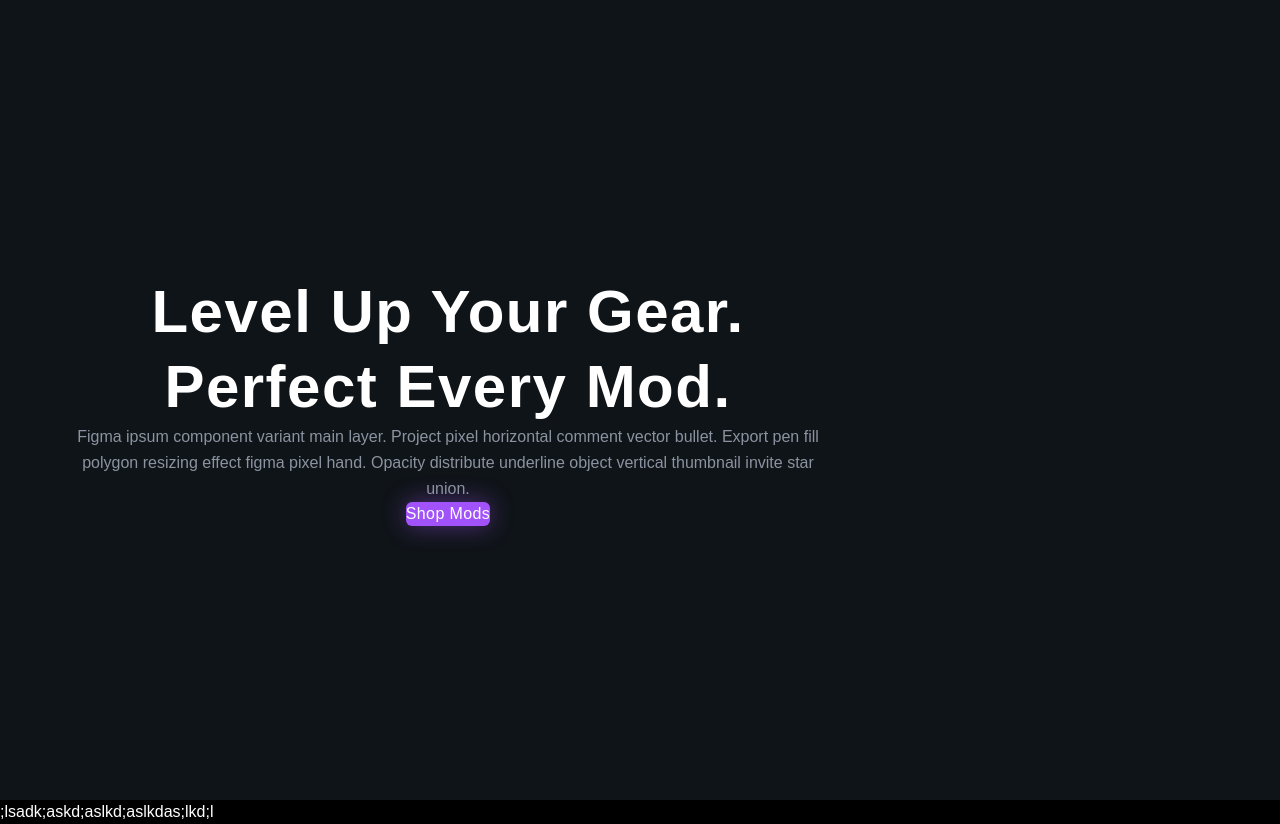
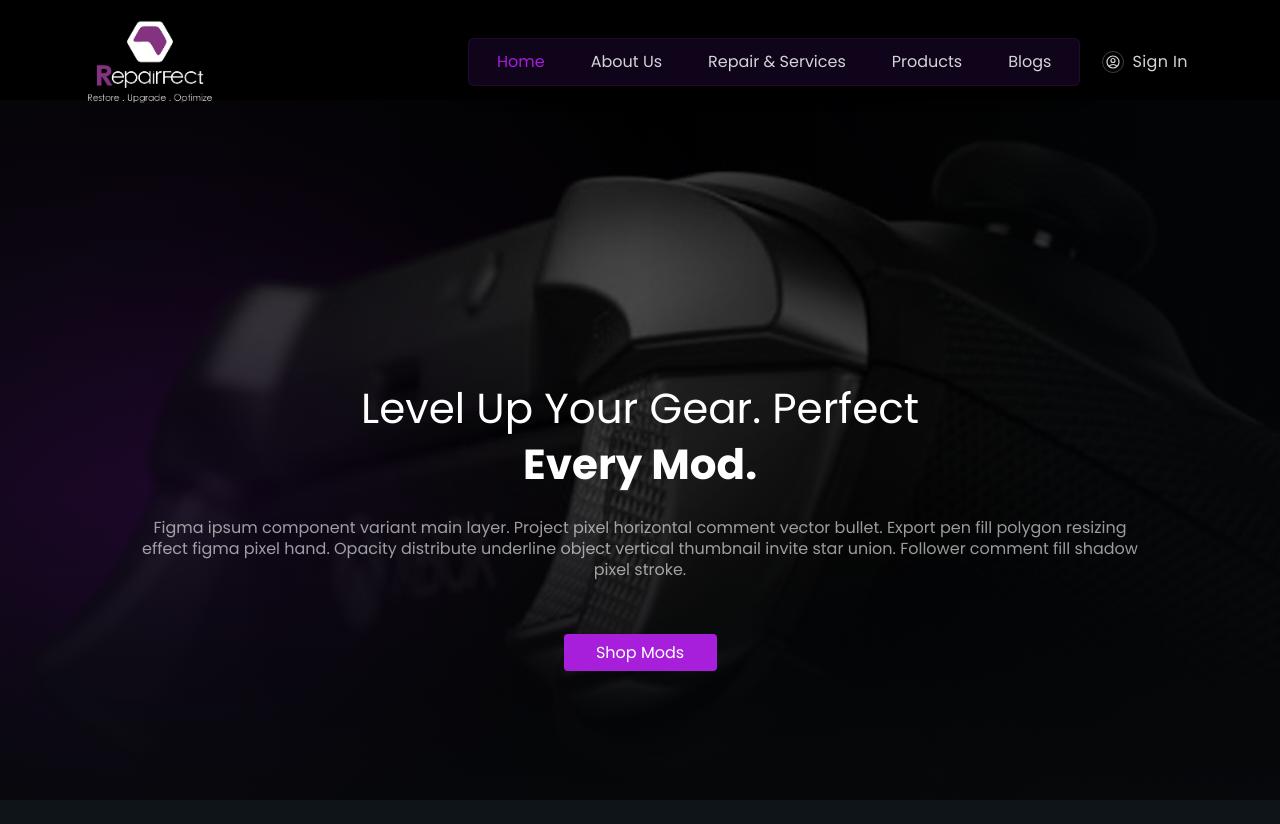
Before and after one commit to akash-547/Repairfect-ecommerce, a Next.js app: page / in a window 1280 px wide. After the commit the page ends 800 px from the top, so only its background shows below. Built offline with nearby package versions, Linux system fonts and the light colour scheme.

Commit message:
feat:hero-section and navbar

```diff
--- a/app/globals.css
+++ b/app/globals.css
@@ -1,17 +1,19 @@
 @import "tailwindcss";
 
-*{
-  margin:0;
-  padding:0;
-  box-sizing:border-box;
+
+
+html,
+body {
+  width: 100%;
+  height: 100%;
+
+  background-color: #0f1418;
+  color: #ffffff;
+  font-family: Arial, Helvetica, sans-serif;
+  overflow-x: hidden;
 }
 
-html,
-body{
-  width:100%;
-  min-height:100%;
-  overflow-x:hidden;
-  background:black;
-  color:white;
-  font-family:Arial, Helvetica, sans-serif;
+body > div:first-child {
+  width: 100%;
+  height: 100%;
 }
--- a/app/layout.js
+++ b/app/layout.js
@@ -1,13 +1,21 @@
-// app/layout.js
 import Navbar from '@/components/layouts/Navbar';
 import Footer from '@/components/layouts/Footer';
 import '@/app/globals.css';
+// 1. Google Font se Poppins import karein
+import { Poppins } from 'next/font/google';
+
+// 2. Poppins ko configure karein (Weights and Subsets)
+const poppins = Poppins({
+  subsets: ['latin'],
+  weight: ['400', '500', '600', '700'],
+  variable: '--font-poppins', // Custom Tailwind variable ke liye
+});
 
 export default function RootLayout({ children }) {
   return (
     <html lang="en" suppressHydrationWarning>
-      {/* Add suppressHydrationWarning here too to catch the body attribute injection */}
-      <body className=" text-white antialiased" suppressHydrationWarning>
+      {/* 3. className mein poppins.className ko inject kar dein */}
+      <body className={`${poppins.className} text-white antialiased`} suppressHydrationWarning>
         <Navbar />
         <main>{children}</main>
         <Footer />
--- a/components/layouts/Navbar.jsx
+++ b/components/layouts/Navbar.jsx
@@ -1,11 +1,117 @@
-import React from 'react'
+"use client";
+import { useState } from "react";
+import Image from "next/image";
+import Link from "next/link";
+import Container from "../shared/Container";
 
-const Navbar = () => {
+export default function Navbar() {
+  const [isOpen, setIsOpen] = useState(false);
+
   return (
-    <div>
+    <>
+      {/* 1. Main Navbar Header Block (Exactly 100px Height, Solid Black Background) */}
+      <nav className="w-full h-[100px] bg-[#000000] pt-6 z-50 flex items-center shadow-none select-none relative">
+        <Container>
+          {/* max-w-[1200px] aligned. Mobile par justify-between aur desktop par justify-start layout */}
+          <div className="max-w-[1200px] mx-auto flex items-center justify-between lg:justify-start px-4 w-full">
 
-    </div>
-  )
+            {/* Brand Logo */}
+            <Link href="/" className="flex items-center transition-transform active:scale-98 shrink-0">
+              <Image
+                src="/assets/logo.png"
+                alt="RepairFect Logo"
+                width={140}
+                height={50}
+                className="object-contain"
+                priority
+              />
+            </Link>
+
+            {/* Desktop View Elements - Hidden on mobile, visible on desktop (lg) matching your exact 248px space */}
+            <div className="hidden lg:flex items-center gap-[22px] ml-[248px]">
+
+              {/* Center Navigation Pill */}
+              <div className="flex items-center bg-[#130620]/80 backdrop-blur-xl rounded-md border border-purple-500/10 shadow-[0_4px_20px_rgba(0,0,0,0.4)] pt-[15px] pb-[15px] pl-[28px] pr-[28px] gap-[46px]">
+                <Link href="/" className="text-[#A71EDB] font-normal transition-colors text-[16px] leading-[100%] tracking-[0%]">
+                  Home
+                </Link>
+                <Link href="#about" className="text-zinc-300 hover:text-white font-normal transition-colors text-[16px] leading-[100%] tracking-[0%]">
+                  About Us
+                </Link>
+                <Link href="#repair" className="text-zinc-300 hover:text-white font-normal transition-colors text-[16px] leading-[100%] tracking-[0%]">
+                  Repair & Services
+                </Link>
+                <Link href="#products" className="text-zinc-300 hover:text-white font-normal transition-colors text-[16px] leading-[100%] tracking-[0%]">
+                  Products
+                </Link>
+                <Link href="#blogs" className="text-zinc-300 hover:text-white font-normal transition-colors text-[16px] leading-[100%] tracking-[0%]">
+                  Blogs
+                </Link>
+              </div>
+
+              {/* Profile Sign In */}
+              <Link href="/signin" className="flex items-center gap-2 text-zinc-300 hover:text-white text-[16px] font-normal leading-none transition-all group active:scale-95 shrink-0">
+                <div className="p-0.5 rounded-full border border-zinc-700 group-hover:border-zinc-400 transition-colors">
+                  <svg
+                    xmlns="http://www.w3.org/2000/svg"
+                    fill="none"
+                    viewBox="0 0 24 24"
+                    strokeWidth={1.8}
+                    stroke="currentColor"
+                    className="w-4 h-4"
+                  >
+                    <path strokeLinecap="round" strokeLinejoin="round" d="M17.982 18.725A7.488 7.488 0 0 0 12 15.75a7.488 7.488 0 0 0-5.982 2.975m11.963 0a9 9 0 1 0-11.963 0m11.963 0A8.966 8.966 0 0 1 12 21a8.966 8.966 0 0 1-5.982-2.275M15 9.75a3 3 0 1 1-6 0 3 3 0 0 1 6 0Z" />
+                  </svg>
+                </div>
+                <span className="tracking-wide">Sign In</span>
+              </Link>
+            </div>
+
+            {/* Mobile Hamburger Button Trigger - cursor-pointer added */}
+            <button
+              onClick={() => setIsOpen(!isOpen)}
+              className="lg:hidden p-2 text-zinc-300 hover:text-white focus:outline-none transition-colors duration-200 z-50 cursor-pointer"
+              aria-label="Toggle Menu"
+            >
+              {isOpen ? (
+                <svg className="w-6 h-6" fill="none" stroke="currentColor" viewBox="0 0 24 24">
+                  <path strokeLinecap="round" strokeLinejoin="round" strokeWidth="2" d="M6 18L18 6M6 6l12 12"/>
+                </svg>
+              ) : (
+                <svg className="w-6 h-6" fill="none" stroke="currentColor" viewBox="0 0 24 24">
+                  <path strokeLinecap="round" strokeLinejoin="round" strokeWidth="2" d="M4 6h16M4 12h16M4 18h16"/>
+                </svg>
+              )}
+            </button>
+
+          </div>
+        </Container>
+      </nav>
+
+      {/* 2. Mobile Responsive Dropdown Slide Panel Layout */}
+      <div className={`fixed inset-0 z-40 lg:hidden transition-opacity duration-300 ${isOpen ? "opacity-100 pointer-events-auto" : "opacity-0 pointer-events-none"}`}>
+        {/* Soft Background Blur Overlay */}
+        <div className="absolute inset-0 bg-black/60 backdrop-blur-sm" onClick={() => setIsOpen(false)} />
+
+        {/* Dropdown Menu Block Content Panel */}
+        <div className={`absolute top-[100px] left-0 w-full bg-[#130620] border-b border-purple-500/10 p-6 flex flex-col gap-5 transform transition-transform duration-300 ${isOpen ? "translate-y-0" : "-translate-y-full"}`}>
+          <Link href="/" onClick={() => setIsOpen(false)} className="text-[#A71EDB] text-lg font-medium tracking-wide">Home</Link>
+          <Link href="#about" onClick={() => setIsOpen(false)} className="text-zinc-300 text-lg font-normal tracking-wide">About Us</Link>
+          <Link href="#repair" onClick={() => setIsOpen(false)} className="text-zinc-300 text-lg font-normal tracking-wide">Repair & Services</Link>
+          <Link href="#products" onClick={() => setIsOpen(false)} className="text-zinc-300 text-lg font-normal tracking-wide">Products</Link>
+          <Link href="#blogs" onClick={() => setIsOpen(false)} className="text-zinc-300 text-lg font-normal tracking-wide">Blogs</Link>
+
+          <div className="h-[1px] bg-zinc-800 my-1" />
+
+          {/* Mobile Profile Sign In */}
+          <Link href="/signin" onClick={() => setIsOpen(false)} className="flex items-center gap-2 text-zinc-300 text-lg font-normal">
+            <svg xmlns="http://www.w3.org/2000/svg" fill="none" viewBox="0 0 24 24" strokeWidth={1.8} stroke="currentColor" className="w-5 h-5">
+              <path strokeLinecap="round" strokeLinejoin="round" d="M17.982 18.725A7.488 7.488 0 0 0 12 15.75a7.488 7.488 0 0 0-5.982 2.975m11.963 0a9 9 0 1 0-11.963 0m11.963 0A8.966 8.966 0 0 1 12 21a8.966 8.966 0 0 1-5.982-2.275M15 9.75a3 3 0 1 1-6 0 3 3 0 0 1 6 0Z" />
+            </svg>
+            Sign In
+          </Link>
+        </div>
+      </div>
+    </>
+  );
 }
-
-export default Navbar
--- a/components/shared/Container.jsx
+++ b/components/shared/Container.jsx
@@ -1,11 +1,11 @@
-import React from 'react'
+import React from 'react';
 
-const Container = () => {
+const Container = ({ children, className = '' }) => {
   return (
-    <div>
+    <div className={`max-w-[1440px] mx-auto px-4 md:px-8 lg:px-16 w-full ${className}`}>
+      {children}
+    </div>
+  );
+};
 
-    </div>
-  )
-}
-
-export default Container
+export default Container;
--- a/features/landing/components/AboutSection.jsx
+++ b/features/landing/components/AboutSection.jsx
@@ -3,7 +3,7 @@ import React from 'react'
 const AboutSection = () => {
   return (
     <div>
-      ;lsadk;askd;aslkd;aslkdas;lkd;l
+
     </div>
   )
 }
--- a/features/landing/components/HeroSection.jsx
+++ b/features/landing/components/HeroSection.jsx
@@ -1,58 +1,58 @@
 import Image from "next/image";
+import Container from "../../../components/shared/Container";
 
 export default function HeroSection() {
   return (
-    <section className="relative min-h-screen w-full flex items-center justify-center overflow-hidden bg-[#0f1418]">
+    <section className="relative w-full min-h-screen flex items-center justify-center overflow-hidden bg-[#07090c]">
 
-      {/* Background Image */}
-      <div className="absolute inset-0 -z-10">
-
+      {/* Layer 1: Background Asset & Gradients */}
+      <div className="absolute inset-0 z-0">
         <Image
           src="/assets/heroSectionBg.png"
           alt="RepairFect Hero Background"
           fill
           priority
-          className="object-cover object-center scale-105"
+          sizes="100vw"
+          className="object-cover object-center pointer-events-none select-none brightness-[0.80]"
         />
 
-        {/* Purple Glow */}
-        <div className="absolute top-1/4 -left-24 w-[500px] h-[500px] bg-purple-900/25 blur-[140px] rounded-full pointer-events-none" />
+        {/* Ambient Left Neon Purple Radial Backdrop Glow */}
+        <div className="absolute top-1/4 -left-36 w-[550px] h-[550px] bg-purple-600/20 blur-[130px] rounded-full pointer-events-none" />
 
-        {/* Dark Overlay */}
-        <div className="absolute inset-0 bg-black/40" />
-
-        {/* Gradient Overlay */}
-        <div className="absolute inset-0 bg-gradient-to-b from-transparent via-[#0f1418]/60 to-[#0f1418]" />
-
+        {/* Immersive Dark Shadow Overlays */}
+        <div className="absolute inset-0 bg-black/40 pointer-events-none" />
+        <div className="absolute inset-0 bg-gradient-to-b from-black/30 via-transparent to-[#07090c] pointer-events-none" />
+        <div className="absolute inset-0 bg-gradient-to-r from-[#07090c]/50 via-transparent to-[#07090c]/50 pointer-events-none" />
       </div>
 
-      {/* Hero Content */}
-      <div className="w-full max-w-7xl mx-auto px-4">
+      {/* Layer 2: Main Layout Content */}
+      <div className="relative z-10 w-full pt-[100px] pb-12">
+        <Container>
+          <div className="max-w-[1200px] mx-auto text-center flex flex-col items-center">
 
-        <div className="max-w-4xl mx-auto text-center space-y-6 pt-24 flex flex-col items-center">
-
-          <h1 className="text-4xl md:text-6xl font-bold tracking-wide text-white leading-tight">
-            Level Up Your Gear.
-            <span className="block mt-1">
-              Perfect Every Mod.
-            </span>
+            {/* Core Typography Heading - 42px on Desktop with 134% line-height */}
+            <h1 className="text-3xl sm:text-4xl lg:text-[42px] font-normal text-white text-center leading-[1.34] tracking-normal">
+              Level Up Your Gear. Perfect
+              <span className="block font-bold  text-white">Every Mod.</span>
             </h1>
 
-          <p className="max-w-3xl text-gray-400 text-sm md:text-base leading-relaxed font-light opacity-90">
+            {/* Content Subtext Description - Font-light (300 weight), 16px size, 0.6 Opacity, max-width 997px */}
+            <p className="mt-6 text-white text-center font-light text-[16px] leading-[1.32] tracking-normal opacity-60 max-w-[997px] min-h-[75px] mx-auto">
               Figma ipsum component variant main layer. Project pixel horizontal
               comment vector bullet. Export pen fill polygon resizing effect
               figma pixel hand. Opacity distribute underline object vertical
-            thumbnail invite star union.
+              thumbnail invite star union. Follower comment fill shadow pixel stroke.
             </p>
 
-          <div className="pt-4">
-            <button className="bg-[#a252fa] hover:bg-[#8b3fd4] text-white px-10 py-3 rounded-md font-medium tracking-wide transition-all shadow-[0_0_25px_rgba(162,82,250,0.45)] active:scale-95">
+            {/* Call To Action Button Layout - Exact Dimensions with no shadows */}
+            <div className="mt-[42px]">
+              <button className="text-white bg-[#A71EDB] rounded-[4px] font-normal transition-all duration-200 active:scale-95 cursor-pointer text-center flex items-center justify-center w-[153px] h-[37px] gap-2 pt-2 pb-2 pl-8 pr-8 text-[16px] leading-[1.32] tracking-normal shadow-none">
                 Shop Mods
               </button>
             </div>
 
           </div>
-
+        </Container>
       </div>
 
     </section>
```
Lines whose indentation alone changed are shown as unchanged.
